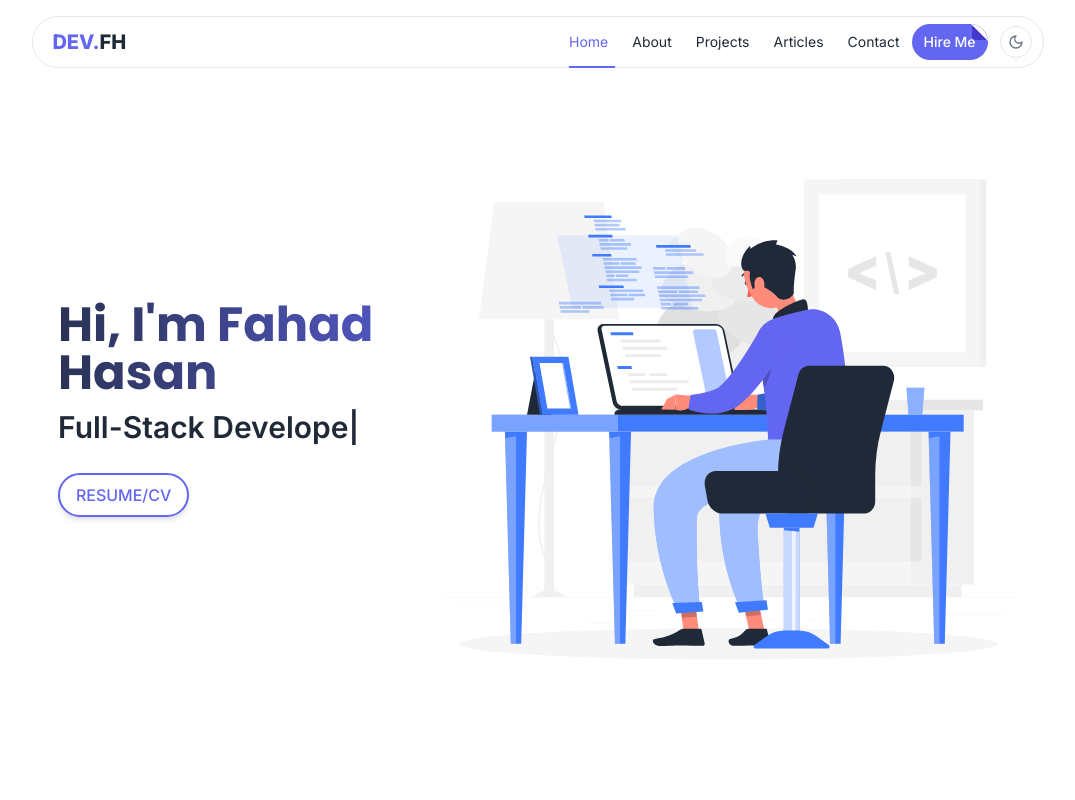
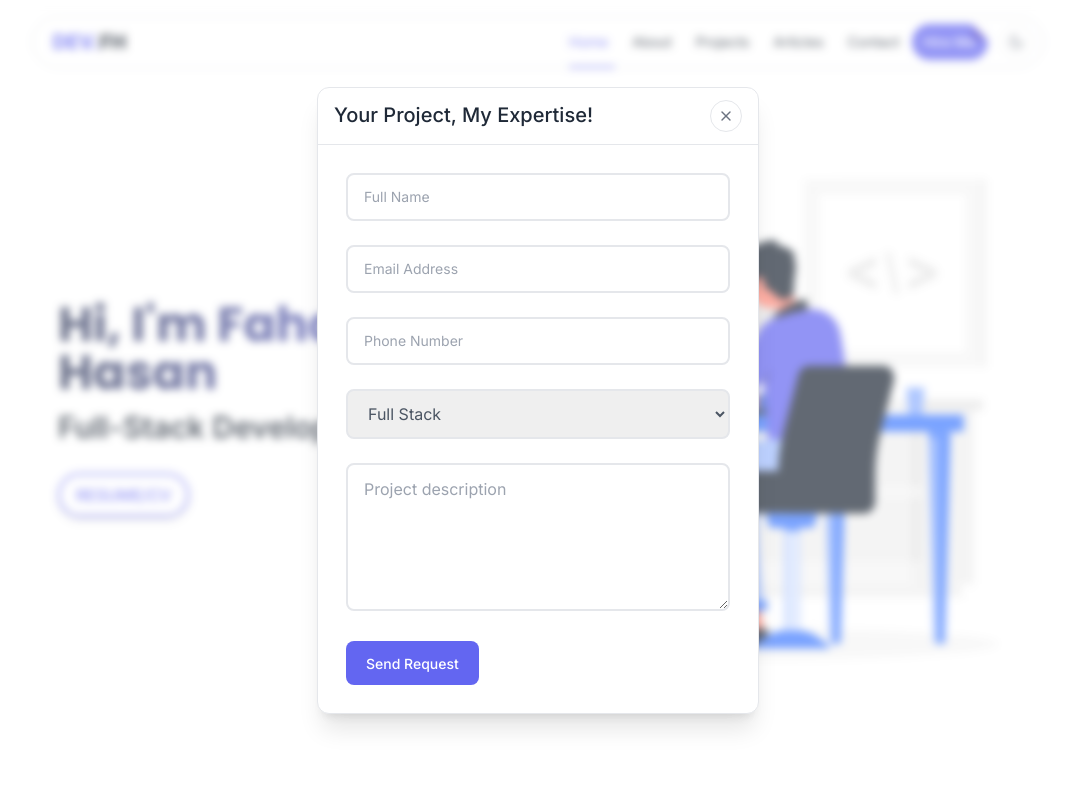
Before and after one commit to 44fahadhasan/devfh-frontend, a React (Vite) app: page / in a window 1280 px wide. Both pictures are taken after a click on the button "Hire Me". Shown: the top 800 px of the page, without its empty margins (102-1177 px from the left). Built offline with nearby package versions, Linux system fonts and the light colour scheme.

Commit message:
hire me from added

```diff
--- /dev/null
+++ b/components/Button.jsx
@@ -0,0 +1,18 @@
+import PropTypes from "prop-types";
+
+const Button = ({ label }) => {
+  return (
+    <span className="flex cursor-pointer">
+      <span className="relative rounded-lg px-5 py-2.5 overflow-hidden group bg-[#6366F1] hover:bg-gradient-to-r hover:from-[#6366F1] hover:to-indigo-400 text-white hover:ring-2 hover:ring-offset-2 hover:ring-indigo-400 transition-all ease-out duration-300">
+        <span className="absolute right-0 w-8 h-32 -mt-12 transition-all duration-1000 transform translate-x-12 bg-white bg-opacity-10 rotate-12 group-hover:-translate-x-40 ease"></span>
+        <span className="relative inter font-medium text-sm">{label}</span>
+      </span>
+    </span>
+  );
+};
+
+Button.propTypes = {
+  label: PropTypes.string,
+};
+
+export default Button;
--- /dev/null
+++ b/components/Froms/HireMe.jsx
@@ -0,0 +1,46 @@
+import Button from "../Button";
+
+const HireMe = () => {
+  return (
+    <form className="max-w-sm m-3 space-y-6 text-gray-600 dark:text-neutral-400">
+      <input
+        type="text"
+        className="dark:bg-neutral-800 w-full text-sm px-4 py-3 2xl:py-3 rounded-lg outline-none dark:focus:ring-2 dark:ring-neutral-700 focus:border-2 border-2 border-gray-200 focus:border-gray-600  dark:border-none"
+        placeholder="Full Name"
+      />
+
+      <input
+        type="email"
+        className="dark:bg-neutral-800 w-full text-sm px-4 py-3 2xl:py-3 rounded-lg outline-none dark:focus:ring-2 dark:ring-neutral-700 focus:border-2 border-2 border-gray-200 focus:border-gray-600  dark:border-none"
+        placeholder="Email Address"
+      />
+
+      <input
+        type="tel"
+        className="dark:bg-neutral-800 w-full text-sm px-4 py-3 2xl:py-3 rounded-lg outline-none dark:focus:ring-2 dark:ring-neutral-700 focus:border-2 border-2 border-gray-200 focus:border-gray-600  dark:border-none"
+        placeholder="Phone Number"
+      />
+
+      <select className="dark:bg-neutral-800 px-4 py-3 rounded-lg outline-none dark:focus:ring-2 dark:ring-neutral-700 focus:border-2 border-2 border-gray-200 dark:border-none  focus:border-gray-600 w-full">
+        <option value="Full Stack">Full Stack</option>
+        <option value="Frontend">Front End</option>
+        <option value="Frontend">Back End</option>
+      </select>
+
+      <textarea
+        className="dark:bg-neutral-800 px-4 py-3 rounded-lg outline-none dark:focus:ring-2 dark:ring-neutral-700 focus:border-2 border-2 border-gray-200 dark:border-none focus:border-gray-600 w-full"
+        id="message"
+        name="message"
+        rows="5"
+        aria-label="Details"
+        placeholder="Project description"
+      ></textarea>
+
+      <button type="submit">
+        <Button label={"Send Request"} />
+      </button>
+    </form>
+  );
+};
+
+export default HireMe;
--- a/components/Loading/TopLoadingBar.jsx
+++ b/components/Loading/TopLoadingBar.jsx
@@ -14,7 +14,7 @@ const TopLoadingBar = () => {
         color="#6366F1"
         progress={progress}
         onLoaderFinished={() => setProgress(0)}
-        height={5}
+        height={3}
       />
     </div>
   );
--- a/components/Modal/Modal.jsx
+++ b/components/Modal/Modal.jsx
@@ -10,6 +10,7 @@ const Modal = ({
   show,
   data,
   modalName,
+  headStyle,
 }) => {
   return (
     <>
@@ -24,7 +25,7 @@ const Modal = ({
         <div
           className={`bg-white dark:bg-neutral-900 border dark:border-neutral-800 shadow-xl rounded-xl transition-all duration-500 ${
             toggleModal ? " opacity-100" : " opacity-0"
-          } sm:max-w-4xl sm:w-full m-3 sm:mx-auto`}
+          } sm:max-w-4xl m-3 sm:mx-auto`}
           role="dialog"
           aria-modal="true"
         >
@@ -32,6 +33,7 @@ const Modal = ({
           <ModalHeader
             setToggleModal={setToggleModal}
             modalHeading={modalHeading}
+            headStyle={headStyle}
           />
 
           {/* modal body */}
@@ -52,6 +54,7 @@ Modal.propTypes = {
   modalName: PropTypes.string,
   setToggleModal: PropTypes.func,
   data: PropTypes.array,
+  headStyle: PropTypes.string,
 };
 
 export default Modal;
--- a/components/Modal/ModalBody.jsx
+++ b/components/Modal/ModalBody.jsx
@@ -1,4 +1,5 @@
 import PropTypes from "prop-types";
+import HireMe from "../Froms/HireMe";
 import ProjectOverview from "../Projects/ProjectOverview";
 
 const ModalBody = ({ data, modalName }) => {
@@ -7,11 +8,14 @@ const ModalBody = ({ data, modalName }) => {
       <div className="sm:divide-y divide-gray-200 dark:divide-neutral-700">
         {/* modal body contents */}
 
-        {/* project quick overview */}
+        {/* modal for project quick overview */}
         {modalName === "ProjectQuickOverview" &&
           data?.map((overview, idx) => (
             <ProjectOverview key={idx} data={overview} />
           ))}
+
+        {/* modal for hire me form */}
+        {modalName === "HireMe" && <HireMe />}
       </div>
     </div>
   );
--- a/components/Modal/ModalHeader.jsx
+++ b/components/Modal/ModalHeader.jsx
@@ -2,7 +2,7 @@ import PropTypes from "prop-types";
 import CercleButton from "../CercleButton";
 import Heading from "../Heading";
 
-const ModalHeader = ({ setToggleModal, modalHeading }) => {
+const ModalHeader = ({ setToggleModal, modalHeading, headStyle }) => {
   return (
     <div
       className={`flex ${
@@ -10,7 +10,7 @@ const ModalHeader = ({ setToggleModal, modalHeading }) => {
       } items-center py-3 px-4 border-b dark:border-neutral-800`}
     >
       {/* modal title */}
-      {modalHeading && <Heading title={modalHeading} />}
+      {modalHeading && <Heading title={modalHeading} style={headStyle} />}
 
       {/* modal close button */}
       <button
@@ -28,6 +28,7 @@ const ModalHeader = ({ setToggleModal, modalHeading }) => {
 ModalHeader.propTypes = {
   setToggleModal: PropTypes.func,
   modalHeading: PropTypes.string,
+  headStyle: PropTypes.string,
 };
 
 export default ModalHeader;
--- a/components/SpecialButton.jsx
+++ b/components/SpecialButton.jsx
@@ -1,9 +1,17 @@
 import PropTypes from "prop-types";
+import { useState } from "react";
+import Modal from "./Modal/Modal";
 
 const SpecialButton = ({ label, style }) => {
+  const [toggleModal, setToggleModal] = useState(false);
+
   return (
+    <>
       <div className={`${style || ""}`}>
-      <button className="text-sm relative inline-flex items-center justify-start px-3 py-2 overflow-hidden font-medium transition-all bg-indigo-500 rounded-full group">
+        <button
+          onClick={() => setToggleModal(true)}
+          className="text-sm relative inline-flex items-center justify-start px-3 py-2 overflow-hidden font-medium transition-all bg-indigo-500 rounded-full group"
+        >
           <span className="absolute top-0 right-0 inline-block w-4 h-4 transition-all duration-300 ease-in-out bg-indigo-700 rounded group-hover:-mr-4 group-hover:-mt-4">
             <span className="absolute top-0 right-0 w-6 h-6 rotate-45 translate-x-1/2 -translate-y-1/2 bg-white dark:bg-[#1B1B1B]"></span>
           </span>
@@ -15,6 +23,16 @@ const SpecialButton = ({ label, style }) => {
           </span>
         </button>
       </div>
+
+      {/* modal for hire me form */}
+      <Modal
+        toggleModal={toggleModal}
+        setToggleModal={setToggleModal}
+        modalHeading={"Your Project, My Expertise!"}
+        modalName="HireMe"
+        headStyle={"text-xl font-medium"}
+      />
+    </>
   );
 };
 
--- a/routes/Routes.jsx
+++ b/routes/Routes.jsx
@@ -1,5 +1,6 @@
-import { lazy } from "react";
+import { lazy, Suspense } from "react";
 import { createBrowserRouter } from "react-router-dom";
+import TopLoadingBar from "../components/Loading/TopLoadingBar";
 import Main from "../layouts/Main";
 import Error from "../pages/common/Error";
 
@@ -17,11 +18,19 @@ const routes = createBrowserRouter([
       // public routes
       {
         index: true,
-        element: <Home />,
+        element: (
+          <Suspense fallback={<TopLoadingBar />}>
+            <Home />,
+          </Suspense>
+        ),
       },
       {
         path: "/Projects",
-        element: <Projects />,
+        element: (
+          <Suspense fallback={<TopLoadingBar />}>
+            <Projects />,
+          </Suspense>
+        ),
       },
     ],
   },
--- a/src/App.jsx
+++ b/src/App.jsx
@@ -1,7 +1,5 @@
-import { Suspense } from "react";
-import AnimatedCursor from "react-animated-cursor";
+// import AnimatedCursor from "react-animated-cursor";
 import { RouterProvider } from "react-router-dom";
-import TopLoadingBar from "../components/Loading/TopLoadingBar";
 import DataProvider from "../context/DataProvider";
 import ThemeProvider from "../context/ThemeProvider";
 import routes from "../routes/Routes";
@@ -11,19 +9,17 @@ const App = () => {
     <>
       <DataProvider>
         <ThemeProvider>
-          <Suspense fallback={<TopLoadingBar />}>
-            <RouterProvider router={routes} />
-          </Suspense>
+          <RouterProvider router={routes} />
 
           {/* cursor customization */}
-          <AnimatedCursor
+          {/* <AnimatedCursor
             color="99, 102, 241"
             innerSize={8}
             outerSize={35}
             innerScale={1}
             outerScale={1.7}
             outerAlpha={0.2}
-          />
+          /> */}
         </ThemeProvider>
       </DataProvider>
     </>
```
Lines whose indentation alone changed are shown as unchanged.
